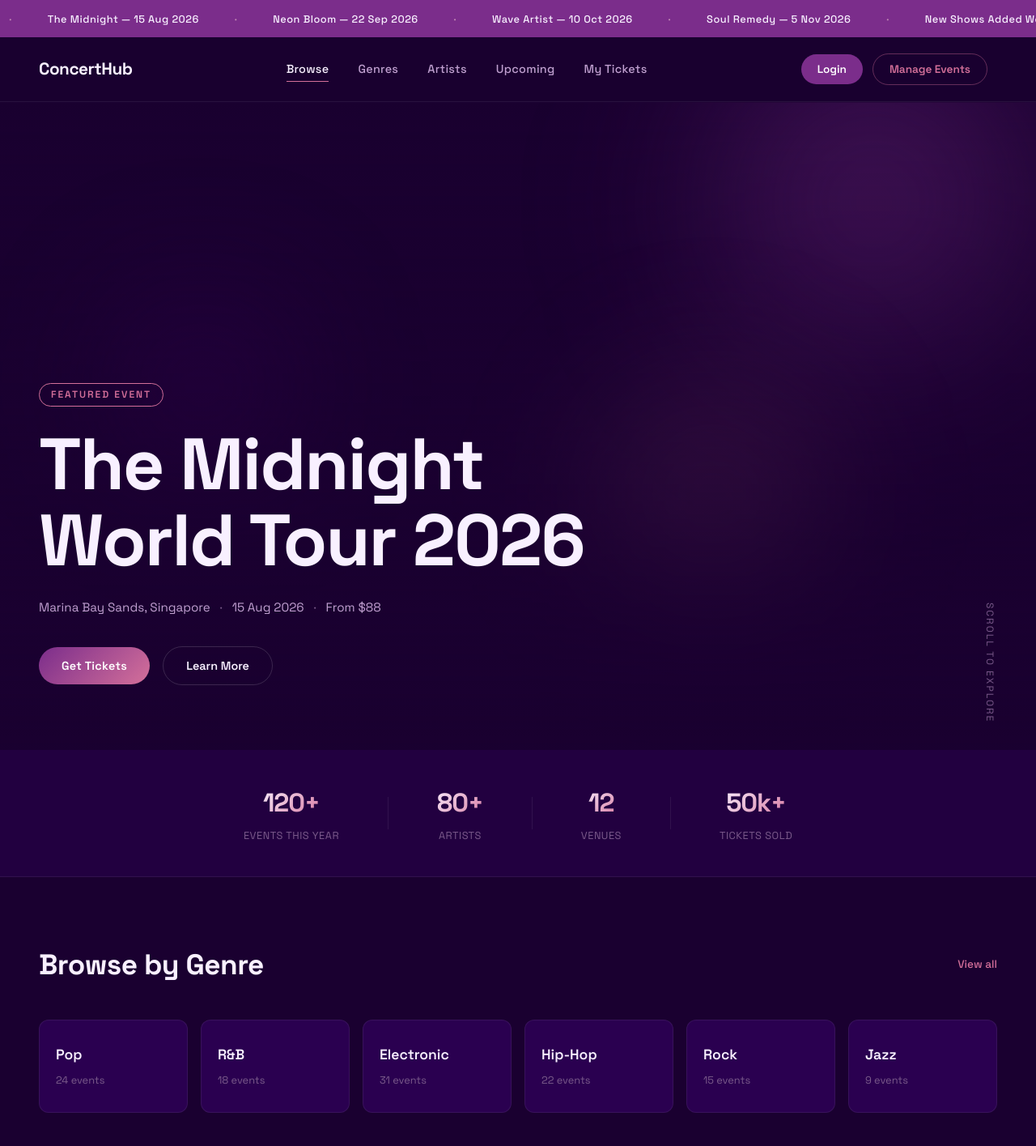
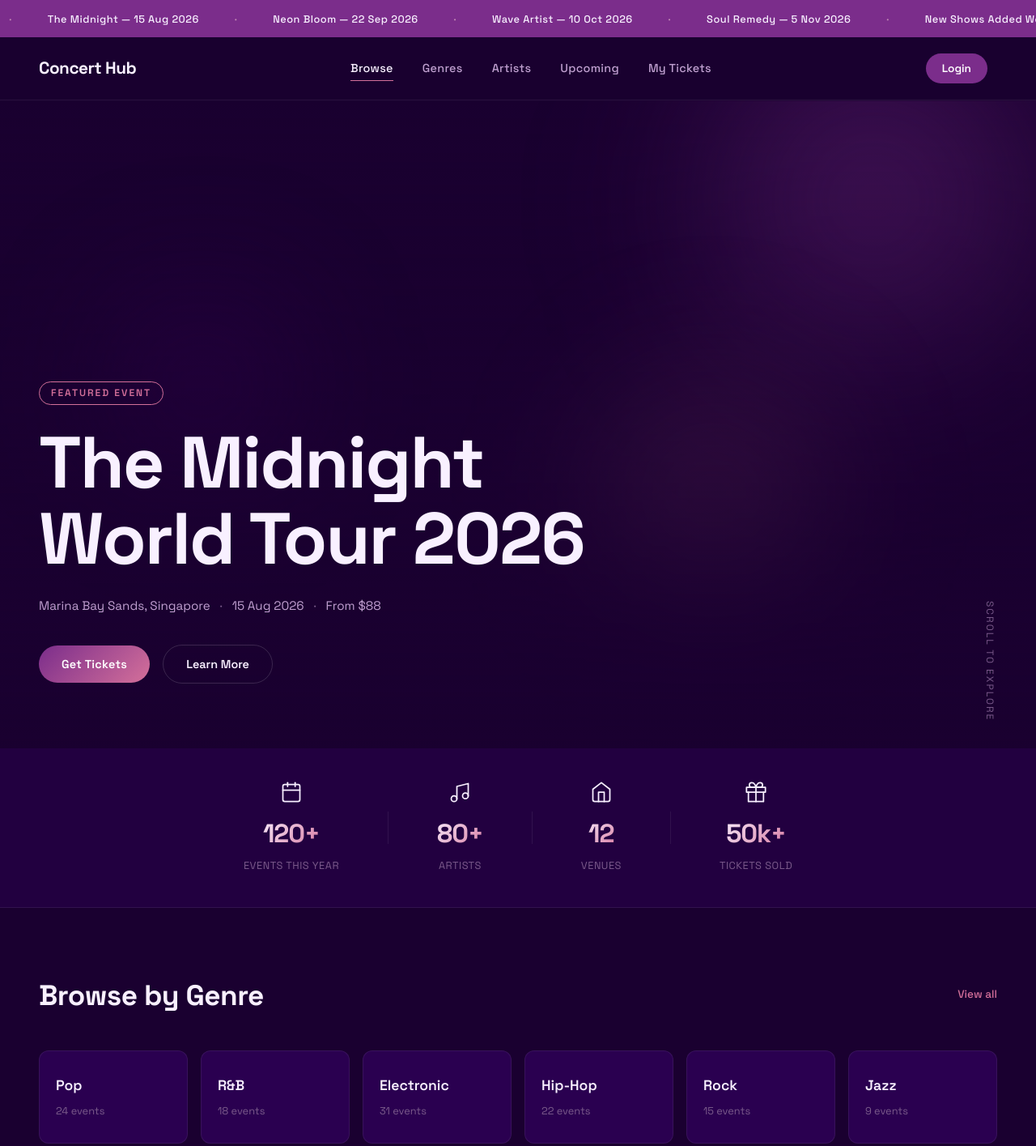
Before and after one commit to Danelle2403/concert-ticketing-system, a plain HTML site: page ui/index.html in a window 1280 px wide. Shown: the top 1415 px of the page at 81% size. Drawn offline with Linux system fonts and the light colour scheme; no server answers.

Commit message:
Update index.html

```diff
--- a/ui/index.html
+++ b/ui/index.html
@@ -3,7 +3,7 @@
 <head>
     <meta charset="UTF-8">
     <meta name="viewport" content="width=device-width, initial-scale=1.0">
-    <title>ConcertHub | Find Your Next Show</title>
+    <title>Concert Hub | Find Your Next Show</title>
     <link rel="stylesheet" href="css/style.css">
     <link href="https://fonts.googleapis.com/css2?family=Space+Grotesk:wght@300;400;500;600;700&display=swap" rel="stylesheet">
 </head>
@@ -37,17 +37,16 @@
 
     <!-- NAVBAR -->
     <nav class="navbar">
-        <div class="nav-brand">ConcertHub</div>
+        <div class="nav-brand">Concert Hub</div>
         <div class="nav-links">
             <a href="index.html" class="active">Browse</a>
             <a href="index.html#genres">Genres</a>
             <a href="index.html#artists">Artists</a>
             <a href="index.html#upcoming">Upcoming</a>
-            <a href="request-refund.html">My Tickets</a>
+            <a href="#" onclick="goToTickets(event)">My Tickets</a>
         </div>
         <div class="nav-actions">
             <a href="login.html" id="nav-login" class="btn-nav">Login</a>
-            <a href="manage-event.html" id="nav-manage" class="hidden btn-nav-outline">Manage Events</a>
             <span id="nav-user" class="hidden nav-user-label"></span>
         </div>
     </nav>
@@ -79,21 +78,51 @@
     <!-- STATS BAR -->
     <section class="stats-bar">
         <div class="stat animate-on-scroll">
+            <div class="stat-icon">
+                <svg width="28" height="28" viewBox="0 0 24 24" fill="none" stroke="currentColor" stroke-width="1.5" stroke-linecap="round" stroke-linejoin="round">
+                    <rect x="3" y="4" width="18" height="18" rx="2" ry="2"/>
+                    <line x1="16" y1="2" x2="16" y2="6"/>
+                    <line x1="8" y1="2" x2="8" y2="6"/>
+                    <line x1="3" y1="10" x2="21" y2="10"/>
+                </svg>
+            </div>
             <span class="stat-number">120+</span>
             <span class="stat-label">Events This Year</span>
         </div>
         <div class="stat-divider"></div>
         <div class="stat animate-on-scroll">
+            <div class="stat-icon">
+                <svg width="28" height="28" viewBox="0 0 24 24" fill="none" stroke="currentColor" stroke-width="1.5" stroke-linecap="round" stroke-linejoin="round">
+                    <path d="M9 19V6l12-3v13"/>
+                    <circle cx="6" cy="19" r="3"/>
+                    <circle cx="18" cy="16" r="3"/>
+                </svg>
+            </div>
             <span class="stat-number">80+</span>
             <span class="stat-label">Artists</span>
         </div>
         <div class="stat-divider"></div>
         <div class="stat animate-on-scroll">
+            <div class="stat-icon">
+                <svg width="28" height="28" viewBox="0 0 24 24" fill="none" stroke="currentColor" stroke-width="1.5" stroke-linecap="round" stroke-linejoin="round">
+                    <path d="M3 9l9-7 9 7v11a2 2 0 0 1-2 2H5a2 2 0 0 1-2-2z"/>
+                    <polyline points="9 22 9 12 15 12 15 22"/>
+                </svg>
+            </div>
             <span class="stat-number">12</span>
             <span class="stat-label">Venues</span>
         </div>
         <div class="stat-divider"></div>
         <div class="stat animate-on-scroll">
+            <div class="stat-icon">
+                <svg width="28" height="28" viewBox="0 0 24 24" fill="none" stroke="currentColor" stroke-width="1.5" stroke-linecap="round" stroke-linejoin="round">
+                    <path d="M20 12V22H4V12"/>
+                    <path d="M22 7H2v5h20V7z"/>
+                    <path d="M12 22V7"/>
+                    <path d="M12 7H7.5a2.5 2.5 0 0 1 0-5C11 2 12 7 12 7z"/>
+                    <path d="M12 7h4.5a2.5 2.5 0 0 0 0-5C13 2 12 7 12 7z"/>
+                </svg>
+            </div>
             <span class="stat-number">50k+</span>
             <span class="stat-label">Tickets Sold</span>
         </div>
@@ -203,7 +232,7 @@
     <footer class="footer">
         <div class="footer-top">
             <div class="footer-brand">
-                <span class="footer-logo">ConcertHub</span>
+                <span class="footer-logo">Concert Hub</span>
                 <p>Your gateway to live music experiences.</p>
             </div>
             <div class="footer-links">
@@ -218,8 +247,7 @@
                     <h4>Account</h4>
                     <a href="login.html">Login</a>
                     <a href="login.html">Register</a>
-                    <a href="request-refund.html">My Tickets</a>
-                    <a href="manage-event.html">Manage Events</a>
+                    <a href="#" onclick="goToTickets(event)">My Tickets</a>
                 </div>
                 <div class="footer-col">
                     <h4>Help</h4>
@@ -231,7 +259,7 @@
             </div>
         </div>
         <div class="footer-bottom">
-            <span>2026 ConcertHub. All rights reserved.</span>
+            <span>2026 Concert Hub. All rights reserved.</span>
         </div>
     </footer>
 
@@ -253,14 +281,22 @@
 
     <script src="js/api.js"></script>
     <script>
+
         // Check logged in user
         const user = JSON.parse(sessionStorage.getItem("user"));
         if (user) {
             document.getElementById("nav-login").classList.add("hidden");
             document.getElementById("nav-user").classList.remove("hidden");
             document.getElementById("nav-user").textContent = user.name;
-            if (user.role === "manager") {
-                document.getElementById("nav-manage").classList.remove("hidden");
+        }
+
+        // My Tickets — redirect to login if not logged in
+        function goToTickets(e) {
+            e.preventDefault();
+            if (user) {
+                window.location.href = "request-refund.html";
+            } else {
+                window.location.href = "login.html";
             }
         }
 
@@ -327,7 +363,6 @@
                     grid.appendChild(card);
                 });
 
-                // Observe newly added cards
                 document.querySelectorAll(".animate-on-scroll:not(.in-view)").forEach(el => observer.observe(el));
 
             } catch (err) {
```
